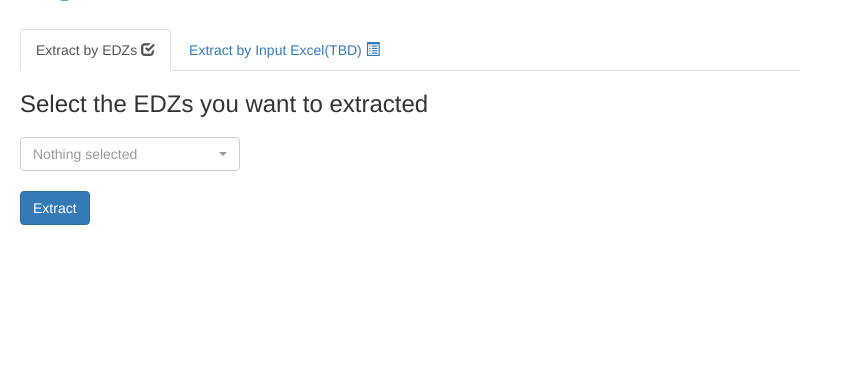
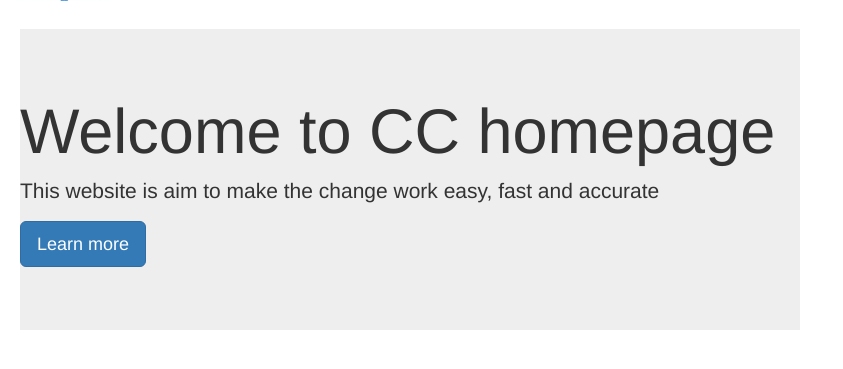
Before and after one commit to zoloc/change_demo, a Flask app: page / in a window 1280 px wide. Shown: the part 53-422 px from the top of the page, without its empty margins (0-843 px from the left). Run offline with Flask 2, Linux system fonts and the light colour scheme; data that the repository does not hold is empty; parts of the project's set-up code (start-up, migrations or seed data) failed here and were passed over; some libraries are stand-ins or nearby versions.

Commit message:
Add files via upload

```diff
--- a/change_demo.py
+++ b/change_demo.py
@@ -8,7 +8,9 @@ app = Flask(__name__)
 app.config.from_object(config)
 db.init_app(app)
 
-
+@app.route('/')
+def index():
+    return render_template('index.html')
 
 @app.route('/extract/', methods=['GET','POST'])
 def extract():
@@ -16,7 +18,7 @@ def extract():
     print()
     pass
 
-@app.route('/')
+@app.route('/impact_list/')
 def impact_list():
     context = {
         'HIs' : Hi_dm_list.query.all()
--- a/templates/base.html
+++ b/templates/base.html
@@ -20,15 +20,15 @@
             <span class="icon-bar"></span>
             <span class="icon-bar"></span>
           </button>
-          <a class="navbar-brand" href="#">
-              <img class="logo" src="{{ url_for('static',filename='images/saifeilogo.png') }}" alt="">
+          <a class="navbar-brand" href="/" style="text-align: center;">
+              <img class="logo" src="{{ url_for('static',filename='images/saifeilogo.png') }}" alt="" style="display: inline-block;" >
           </a>
         </div>
 
         <!-- Collect the nav links, forms, and other content for toggling -->
         <div class="collapse navbar-collapse" id="bs-example-navbar-collapse-1">
           <ul class="nav navbar-nav">
-            <li class="active"><a href="/">Impact List<span class="sr-only">(current)</span></a></li>
+            <li class="active"><a href="{{ url_for('impact_list') }}">Impact List<span class="sr-only">(current)</span></a></li>
             <li><a href="#">Link</a></li>
             <li class="dropdown">
               <a href="#" class="dropdown-toggle" data-toggle="dropdown" role="button" aria-haspopup="true" aria-expanded="false">Dropdown <span class="caret"></span></a>
--- a/templates/impact_list.html
+++ b/templates/impact_list.html
@@ -4,8 +4,8 @@
 
 {% block head %}
     <script>
-        function alertMsg()
-            {
+    $(document).ready(function(){
+        $("button").click(function(){
             var selectItem = [];
             $('.selectpicker').children().each(
                 function(e,item){
@@ -13,7 +13,18 @@
                         selectItem.push(item.value)
                 })
             $('#output').append(selectItem.join(','))
-            }
+        })
+    })
+{#        function alertMsg()#}
+{#            {#}
+{#                var selectItem = [];#}
+{#                $('.selectpicker').children().each(#}
+{#                    function(e,item){#}
+{#                        if(item.selected)#}
+{#                            selectItem.push(item.value)#}
+{#                    })#}
+{#                $('#output').append(selectItem.join(','))#}
+{#            }#}
     </script>
     <link rel="stylesheet" href="https://cdnjs.cloudflare.com/ajax/libs/bootstrap-select/1.12.4/css/bootstrap-select.min.css">
     <link rel="stylesheet" href="{{ url_for('static', filename='css/impact_list.css') }}">
@@ -21,6 +32,7 @@
 {% endblock %}
 
 {% block main %}
+    <div class="impact_list">
         <ul class="nav nav-tabs">
             <li role="presentation" class="active"><a href="#">Extract by EDZs <span class="glyphicon glyphicon-check" aria-hidden="true"></span></a></li>
             <li role="presentation"><a href="#">Extract by Input Excel(TBD) <span class="glyphicon glyphicon-list-alt" aria-hidden="true"></span></a></li>
@@ -34,9 +46,8 @@
             </select>
         </div>
         <p>
-      <button type="button" id="buttom1" class="btn btn-primary" onclick="alertMsg()">Extract</button>
+          <button type="button" id="buttom1" class="btn btn-primary" {# onclick="alertMsg()" #}>Extract</button>
         <div id='output'></div>
         </p>
-
-
+    </div>
 {% endblock %}
--- a/templates/index.html
+++ b/templates/index.html
@@ -1,11 +1,18 @@
 {% extends 'base.html' %}
 
-{% block title %}index{% endblock %}
+{% block title %}homepage{% endblock %}
 
 {% block head %}
-    <link rel="stylesheet" href="{{ url_for('static', filename='css/index.css') }}" >
+    <link rel="stylesheet" href="{{ url_for('static', filename='css/index.css') }}">
 {% endblock %}
 
 {% block main %}
+    <div class="jumbotron">
+        <div class="jumbotron-container">
+            <h1>Welcome to CC homepage</h1>
+            <p>This website is aim to make the change work easy, fast and accurate</p>
+            <p><a class="btn btn-primary btn-lg" href="#" role="button">Learn more</a></p>
+        </div>
+    </div>
 
 {% endblock %}
```
Lines whose indentation alone changed are shown as unchanged.
